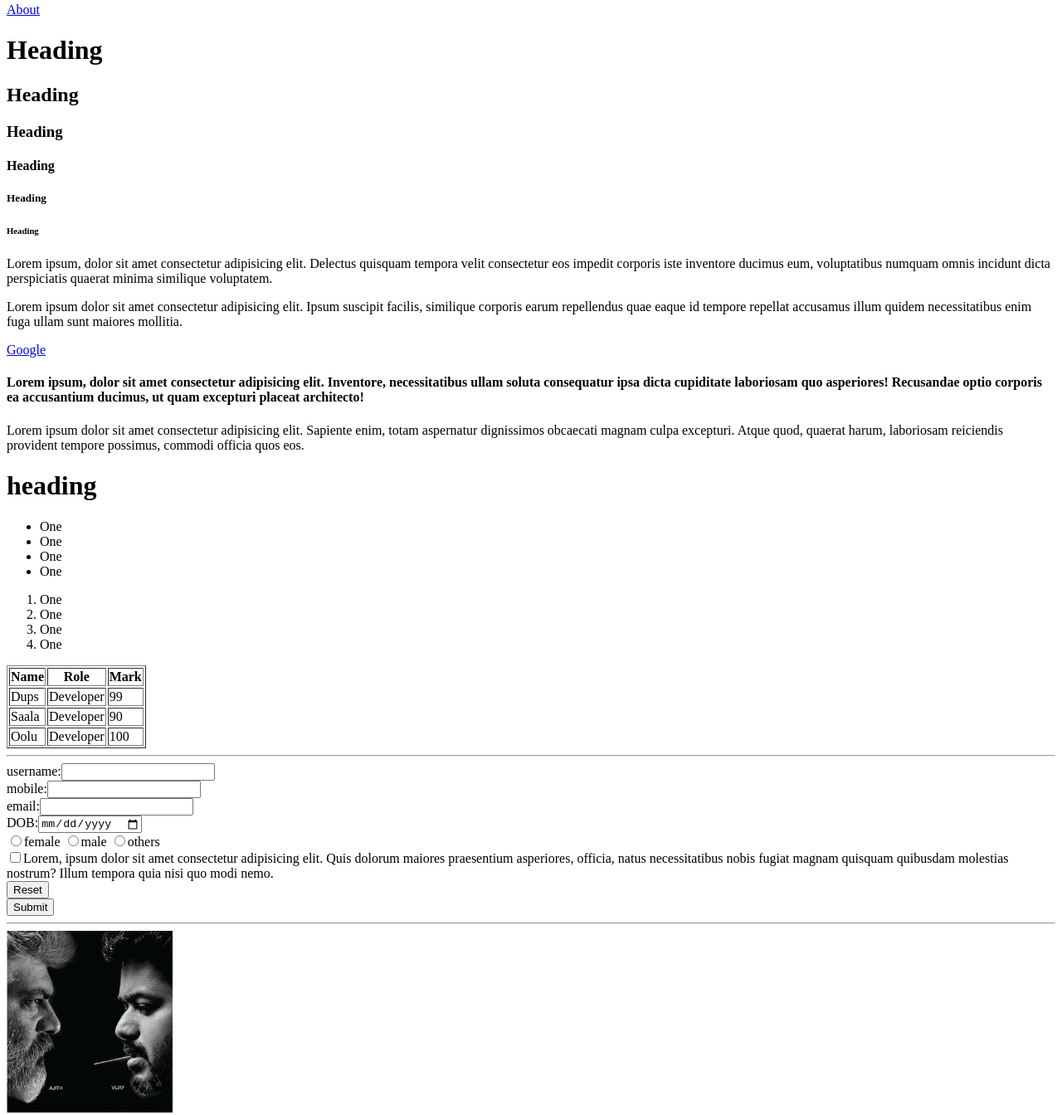
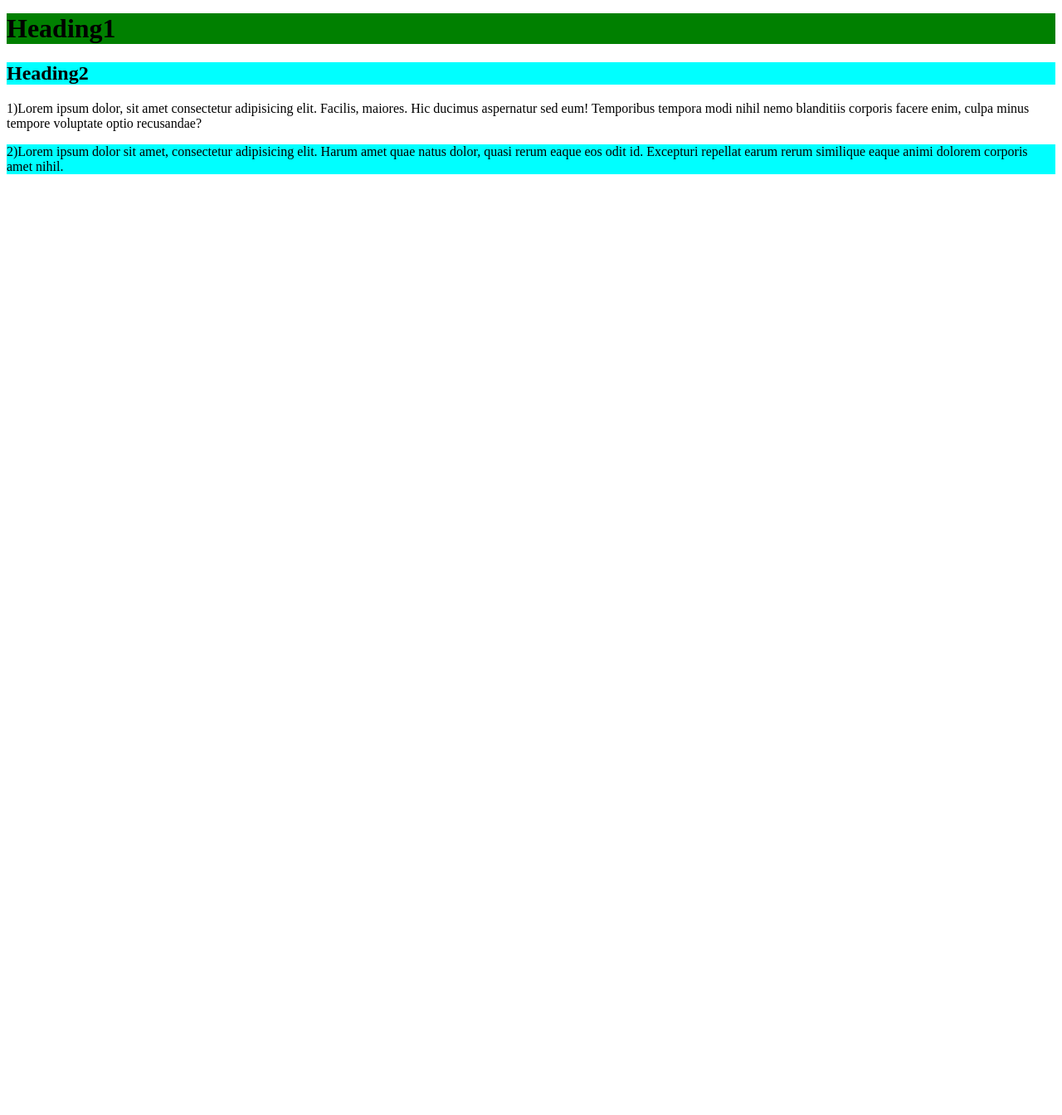
Before and after one commit to LivinkumarS/Dups-Class, a plain HTML site: page index.html in a window 1280 px wide. Shown: the part 5-1349 px from the top of the page at 83% size. After the commit the page ends 800 px from the top, so only its background shows below. Drawn offline with Linux system fonts and the light colour scheme.

Commit message:
tag,class,id selector and inline, external, internal styling

```diff
--- a/index.html
+++ b/index.html
@@ -5,6 +5,7 @@
     <meta charset="UTF-8">
     <meta name="viewport" content="width=device-width, initial-scale=1.0">
     <title>Dups-Home</title>
+    <link rel="stylesheet" href="./style.css">
 
     <!-- style sheet link  -->
     <!-- cdn link  -->
@@ -12,112 +13,14 @@
 
 <body>
 
-    <a href="./about.html" target="_blank">About</a>
+    <h1 id="dups" class="dups Director" style="background-color: green;">Heading1</h1>
 
-    <h1>Heading</h1>
-    <h2>Heading</h2>
-    <h3>Heading</h3>
-    <h4>Heading</h4>
-    <h5>Heading</h5>
-    <h6>Heading</h6>
+    <h2 id="dups1" class="dups">Heading2</h2>
 
-    <p>Lorem ipsum, dolor sit amet consectetur adipisicing elit. Delectus quisquam tempora velit consectetur eos impedit
-        corporis iste inventore ducimus eum, voluptatibus numquam omnis incidunt dicta perspiciatis quaerat minima
-        similique voluptatem.</p>
+    <p> 1)Lorem ipsum dolor, sit amet consectetur adipisicing elit. Facilis, maiores. Hic ducimus aspernatur sed eum! Temporibus tempora modi nihil nemo blanditiis corporis facere enim, culpa minus tempore voluptate optio recusandae?</p>
 
+    <p class="Director dups">2)Lorem ipsum dolor sit amet, consectetur adipisicing elit. Harum amet quae natus dolor, quasi rerum eaque eos odit id. Excepturi repellat earum rerum similique eaque animi dolorem corporis amet nihil.</p>
 
-    <p>Lorem ipsum dolor sit amet consectetur adipisicing elit. Ipsum suscipit facilis, similique corporis earum
-        repellendus quae eaque id tempore repellat accusamus illum quidem necessitatibus enim fuga ullam sunt maiores
-        mollitia.</p>
-
-    <a href="https://google.com" target="_blank">Google</a>
-
-    <h4>Lorem ipsum, dolor sit amet consectetur adipisicing elit. Inventore, necessitatibus ullam soluta consequatur
-        ipsa dicta cupiditate <span>laboriosam</span> quo asperiores! Recusandae optio corporis ea accusantium ducimus,
-        ut quam excepturi placeat architecto!
-    </h4>
-
-    <div>
-        <p>Lorem ipsum dolor sit amet consectetur adipisicing elit. Sapiente enim, totam aspernatur dignissimos
-            obcaecati magnam culpa excepturi. Atque quod, quaerat harum, laboriosam reiciendis provident tempore
-            possimus, commodi officia quos eos.</p>
-        <h1>heading</h1>
-    </div>
-
-
-    <ul>
-        <li>One</li>
-        <li>One</li>
-        <li>One</li>
-        <li>One</li>
-    </ul>
-
-    <ol>
-        <li>One</li>
-        <li>One</li>
-        <li>One</li>
-        <li>One</li>
-    </ol>
-
-    <table border="1">
-        <thead>
-            <tr>
-                <th>Name</th>
-                <th>Role</th>
-                <th>Mark</th>
-            </tr>
-        </thead>
-
-        <tbody>
-            <tr>
-                <td>Dups</td>
-                <td>Developer</td>
-                <td>99</td>
-            </tr>
-            <tr>
-                <td>Saala</td>
-                <td>Developer</td>
-                <td>90</td>
-            </tr>
-            <tr>
-                <td>Oolu</td>
-                <td>Developer</td>
-                <td>100</td>
-            </tr>
-        </tbody>
-
-    </table>
-
-    <hr>
-
-    <form>
-
-        <label for="username">username:</label><input id="username" type="text" name="username" required> <br>
-        <label for="mobile">mobile:</label><input id="mobile" type="number" name="mobile" required> <br>
-        <label for="email">email:</label><input id="email" type="email" name="email" required> <br>
-        <label for="dob">DOB:</label><input id="dob" type="date" name="date" required> <br>
-        <!-- <label for=""></label><input type="month" name="month">
-        <label for=""></label><input type="time" name="time">
-        <label for=""></label><input type="color" name="color"> -->
-
-
-        <input id="female_id" type="radio" name="gender" value="female"><label for="female_id">female</label>
-        <input id="male" type="radio" name="gender" value="aambala"><label for="male">male</label>
-        <input id="others" type="radio" name="gender" value="others"><label for="others">others</label>   <br>
-
-
-
-        <input type="checkbox" name="terms" id="terms" required><label for="terms">Lorem, ipsum dolor sit amet consectetur adipisicing elit. Quis dolorum maiores praesentium asperiores, officia, natus necessitatibus nobis fugiat magnam quisquam quibusdam molestias nostrum? Illum tempora quia nisi quo modi nemo.</label> <br>
-
-
-        <input type="reset"> <br>
-        <input type="submit">
-
-    </form>
-
-    <hr>
-
-    <img src="./assets/Thala.jpg" alt="Thala Image" width="200">
 
 </body>
 
--- /dev/null
+++ b/style.css
@@ -0,0 +1,7 @@
+.dups{
+    background-color: aqua;
+}
+
+#dups{
+    background-color: red;
+}
```
Also changed, not shown: notes.txt.
